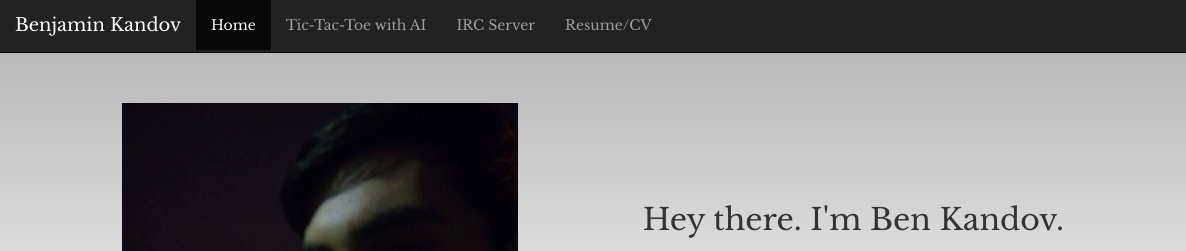
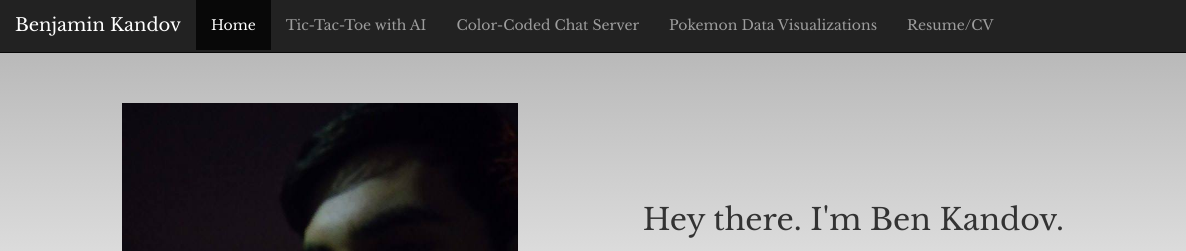
Before and after one commit to BenKandov/BenKandov.github.io, a plain HTML site: page index.html in a window 1280 px wide. Shown: the top 251 px of the page, 0-1186 px from the left. Drawn offline with nearby package versions, Linux system fonts and the light colour scheme.

Commit message:
updated data science

```diff
--- a/index.html
+++ b/index.html
@@ -38,7 +38,7 @@
                     <ul class="nav navbar-nav">
                         <li class="active"> <a href="#"> Home</a> </li>
                         <li> <a href="tic-tac-toe-game-with-AI/index.html"> Tic-Tac-Toe with AI </a>   </li>
-                        <li> <a href="https://intense-cliffs-66991.herokuapp.com/"> IRC Server</a>   </li>
+                        <li> <a href="https://intense-cliffs-66991.herokuapp.com/">Color-Coded Chat Server</a>   </li>  <li> <a href="/data_viz_final_proj/index.html"> Pokemon Data Visualizations</a>   </li>
                         <li> <a href="BenKandovResume.pdf"> Resume/CV </a>   </li>
 
                     </ul>
```
Also changed, not shown: data_viz_final_proj/index.html (+6 -1 lines).
